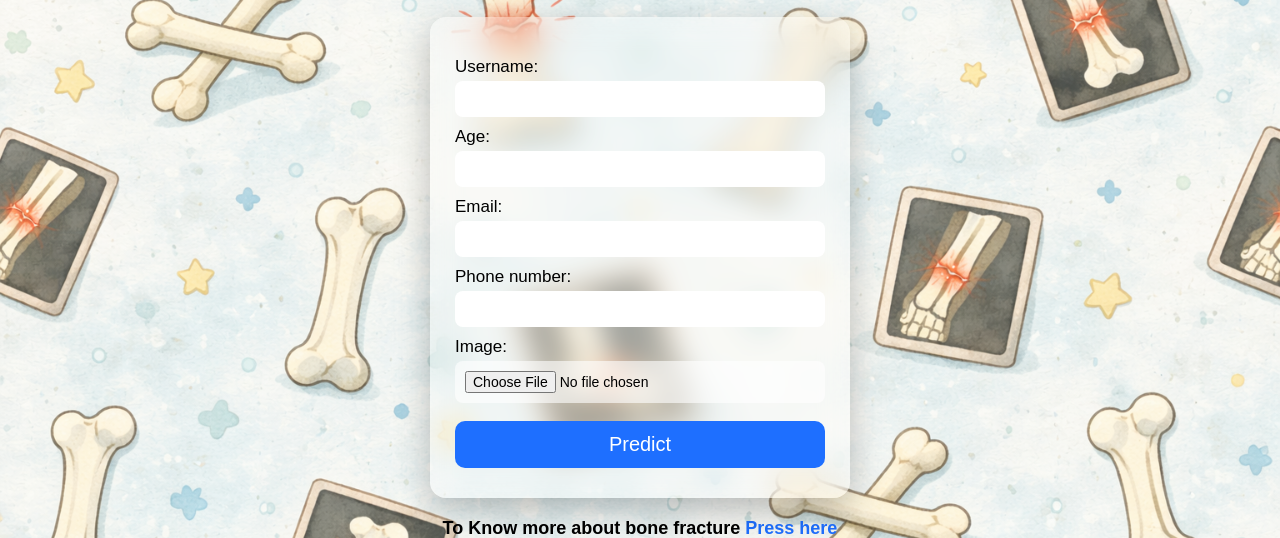
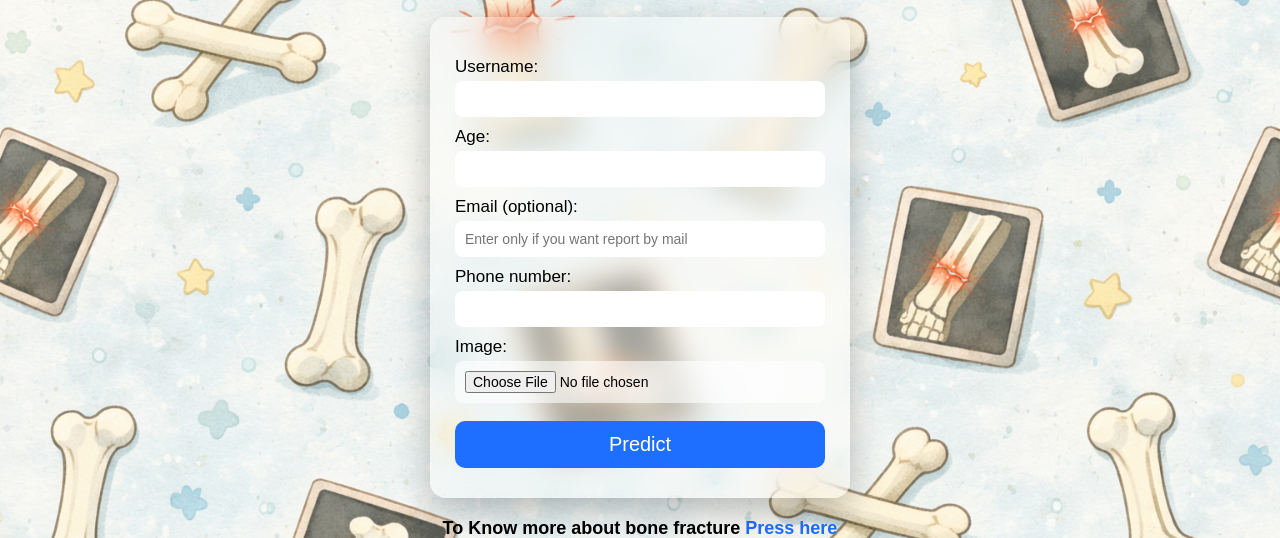
Before and after one commit to Srikhar07/Bone-Fracture-Classification-Website, a Flask app: page / in a window 1280 px wide. Shown: the part 191-729 px from the top of the page. Run offline with Flask 3, Linux system fonts and the light colour scheme.

Commit message:
home.html

```diff
--- a/templates/home.html
+++ b/templates/home.html
@@ -30,8 +30,8 @@
             <label>Age:</label>
             <input type="number" name="age" required>
 
-            <label>Email:</label>
-            <input type="text" name="email" required>
+            <label>Email (optional):</label>
+            <input type="email" name="email" placeholder="Enter only if you want report by mail">
 
             <label>Phone number:</label>
             <input type="number" name="phone" required>
@@ -46,8 +46,9 @@
 </div>
 
 <h4>To Know more about bone fracture
-    <a href="https://en.wikipedia.org/wiki/Bone_fracture">Press here</a>
+    <a href="https://en.wikipedia.org/wiki/Bone_fracture" target="_blank">Press here</a>
 </h4>
+
 <hr>
 <footer>Made with Love from India ❤️</footer>
 
```
